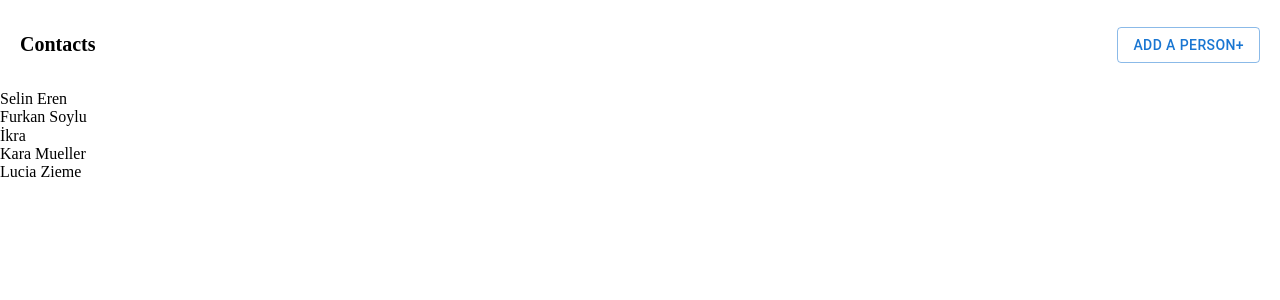
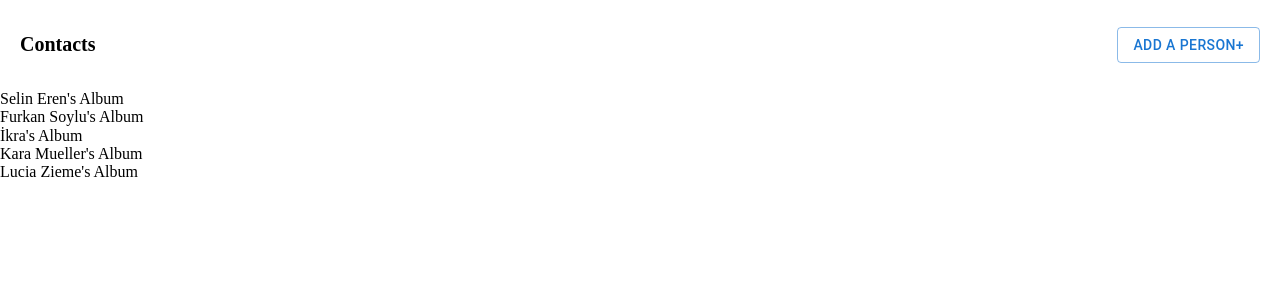
Before and after one commit to furkansylu97/ReduxToolkitQueryProject, a React (Vite) app in the folder ReduxToolkitQueryProject/: page / in a window 1280 px wide. Shown: the top 300 px of the page. Built offline with nearby package versions, Linux system fonts and the light colour scheme; data requests are answered from the project's data file.

Commit message:
Creating Components and Passing from Parent to Props.Children process was performed

```diff
--- /dev/null
+++ b/ReduxToolkitQueryProject/src/components/AlbumList.jsx
@@ -0,0 +1,11 @@
+import React from 'react'
+
+function AlbumList({user}) {
+  return (
+    <div>
+        {user.name}'s Album
+    </div>
+  )
+}
+
+export default AlbumList
--- /dev/null
+++ b/ReduxToolkitQueryProject/src/components/ExpandablePanel.jsx
@@ -0,0 +1,11 @@
+import React from 'react'
+
+function ExpandablePanel({children}) {
+  return (
+    <div>
+        {children}
+    </div>
+  )
+}
+
+export default ExpandablePanel
--- a/ReduxToolkitQueryProject/src/components/UsersListItem.jsx
+++ b/ReduxToolkitQueryProject/src/components/UsersListItem.jsx
@@ -1,8 +1,14 @@
 import React from 'react'
+import ExpandablePanel from './ExpandablePanel'
+import AlbumList from './AlbumList'
 
 function UsersListItem({user}) {
   return (
-    <div>{user.name}</div>
+    <div>
+      <ExpandablePanel>
+        <AlbumList user={user} />
+      </ExpandablePanel>
+    </div>
   )
 }
 
```
